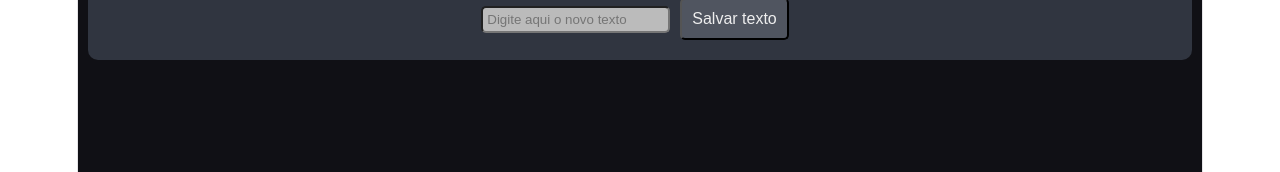
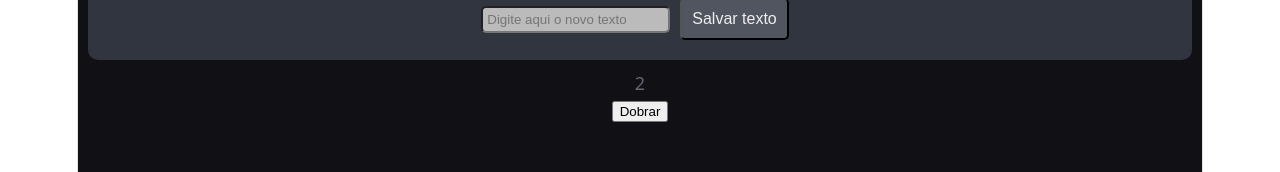
Before and after one commit to VicCAlq/2c-front-02-estado, a React (Vite) app: page / in a window 1280 px wide. Shown: the part 176-348 px from the top of the page. Built offline with nearby package versions, Linux system fonts and the light colour scheme.

Commit message:
Add AtvDobra component to App

```diff
--- a/src/App.jsx
+++ b/src/App.jsx
@@ -1,6 +1,6 @@
 import Placar from './components/Placar';
 import InputTexto from './components/InputTexto';
-
+import AtvDobra from './components/AtvDobra';
 const styles = {
   container: {
     flex: 1,
@@ -18,6 +18,7 @@ export default function App() {
     <div style={styles.container}>
       <Placar/>
       <InputTexto/>
+      <AtvDobra valor={2}/>
     </div>
   );
 }
```
